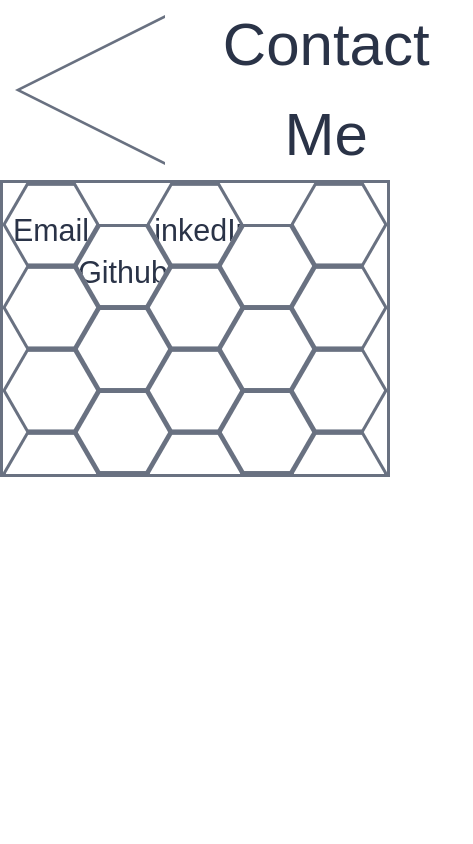
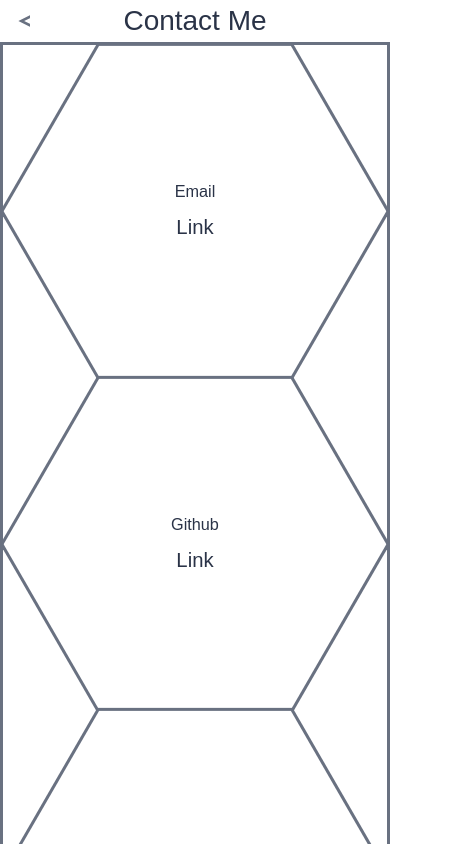
Before and after one commit to horizon-ab/bs-portfolio-v4, a Next.js app: page /contact in a window 390 px wide. Shown: the top 844 px of the page, 473 px wide, since content can reach past the window. Built offline with nearby package versions, Linux system fonts and the light colour scheme; a web font is replaced by a local one.

Commit message:
a bit more mobile friendly

```diff
--- a/app/globals.css
+++ b/app/globals.css
@@ -208,11 +208,11 @@ body:has(.hexagon-page) .rain-wrapper {
 }
 
 .rain-text-catch {
-  font-size: 96px;
+  font-size: clamp(2.25rem, 7vw, 6rem);
 }
 
 .rain-text-site {
-  font-size: 32px;
+  font-size: clamp(2rem, 5vw, 3.75rem);
 }
 
 .ground-cover {
@@ -267,10 +267,16 @@ body:has(.hexagon-page) .rain-wrapper {
   display: flex;
   align-items: center;
   justify-content: center;
-  font-size: 32px;
+  font-size: 10px;
   border-width: 2px;
   border-radius: 50%;
   border-color: var(--water);
+}
+
+@media (min-width: 768px) {
+  .bubble {
+    font-size: 32px;
+  }
 }
 
 /* Hexagons.tsx */
@@ -293,11 +299,17 @@ body:has(.hexagon-page) .rain-wrapper {
   width: calc(100% - (var(--hexagon-thickness) * 2 * 1.1547));
   height: calc(100% - (var(--hexagon-thickness) * 2));
   display: flex;
-  padding: 30px;
+  padding: 12px;
   font-size: 20px;
   justify-content: center;
   clip-path: polygon(25% 0%, 75% 0%, 100% 50%, 75% 100%, 25% 100%, 0% 50%);
   background-color: var(--background);
+}
+
+@media (min-width: 768px) {
+  .hexagon-inside {
+    padding: 30px;
+  }
 }
 
 /* HexagonPage.tsx */
@@ -315,7 +327,7 @@ body:has(.hexagon-page) .rain-wrapper {
 
 .hp-title {
   text-align: center;
-  font-size: 60px;
+  font-size: clamp(1.75rem, 5vw, 3.75rem);
   width: 75cqw;
 }
 
--- a/components/Hexagons.tsx
+++ b/components/Hexagons.tsx
@@ -1,3 +1,6 @@
+'use client'
+
+import { useState, useEffect } from "react"
 import Tidbit from "./Tidbit";
 
 interface HexagonStyles extends React.CSSProperties {
@@ -16,6 +19,8 @@ export interface JSONContent {
     items: JSONTidbit[];
     rows: number;
     columns: number;
+    mobile_rows: number;
+    mobile_columns: number
 }
 
 export interface JSONTidbit {
@@ -26,9 +31,19 @@ export interface JSONTidbit {
 }
 
 export default function Hexagons({ content }: HexagonProps) {
+    const [isMobile, setIsMobile] = useState(false);
 
-    const num_rows = content.rows;
-    const num_columns = content.columns;
+    useEffect(() => {
+        const mql = window.matchMedia("(max-width: 768px)");
+        setIsMobile(mql.matches);
+
+        const onChange = (e: MediaQueryListEvent) => setIsMobile(e.matches);
+        mql.addEventListener("change", onChange);
+        return () => mql.removeEventListener("change", onChange);
+    }, []);
+
+    const num_rows = isMobile ? content.mobile_rows : content.rows;
+    const num_columns = isMobile ? content.mobile_columns : content.columns;
 
     const total_width = (3 * num_columns + 1) / 2;
     const hex_width_fraction = 2 / total_width;
@@ -38,7 +53,7 @@ export default function Hexagons({ content }: HexagonProps) {
     return (
         <div className="w-full border-[3px] border-[var(--water)]">
             <div
-                style={{ containerType: 'inline-size', aspectRatio: grid_aspect_ratio }}
+                style={{ containerType: 'inline-size', aspectRatio: grid_aspect_ratio, '--num-hexagon-columns': num_columns } as React.CSSProperties}
                 className="relative w-full overflow-hidden"
             >
             {[...Array((num_rows + 1) * num_columns)].map((_, index) => {
--- a/components/Tidbit.tsx
+++ b/components/Tidbit.tsx
@@ -2,12 +2,12 @@ import Link from "next/link";
 
 export default function Tidbit({ name, date, description, link }: {name: string, date: string, description: string, link: string}) {
     return (
-        <div className="flex flex-col gap-5 p-10 justify-center">
+        <div className="flex flex-col gap-2 sm:gap-5 p-2 sm:p-10 justify-center">
             <div className="flex flex-col gap-1">
-                {name ? <div className="text-center text-3xl">{name}</div> : null}
-                {date ? <div className="text-center text-sm">{date}</div> : null}
+                {name ? <div className="text-center text-base sm:text-2xl md:text-3xl">{name}</div> : null}
+                {date ? <div className="text-center text-xs sm:text-sm">{date}</div> : null}
             </div>
-            {description ? <div className="text-base">{description}</div> : null}
+            {description ? <div className="text-xs sm:text-sm md:text-base">{description}</div> : null}
             {link ? <Link href={link} target="_blank" rel="noopener noreferrer" className="text-center">Link</Link> : null}
         </div>
     );
--- a/content/contact.json
+++ b/content/contact.json
@@ -15,6 +15,8 @@
         }
     ],
     "rows" : 3,
-    "columns" : 5
+    "columns" : 5,
+    "mobile_rows": 15,
+    "mobile_columns": 1
 
 }
--- a/content/fun.json
+++ b/content/fun.json
@@ -15,11 +15,6 @@
             "description" : "I've also been trying out popping and locking. Hopefully I can stick to them in the future."
         },
         {},
-        {},
-        {},
-        {},
-        {},
-        {},
         {
             "name" : "Drawing"
         },
@@ -32,11 +27,6 @@
         {
             "description" : "When I get good enough I plan to add some doodles to this website, so stay tuned..."
         },
-        {},
-        {},
-        {},
-        {},
-        {},
         {},
         {
             "name" : "Lyrics"
@@ -52,6 +42,8 @@
         }
     ],
     "rows" : 7,
-    "columns" : 5
+    "columns" : 5,
+    "mobile_rows" : 35,
+    "mobile_columns" : 1
 
 }
--- a/content/projects.json
+++ b/content/projects.json
@@ -9,6 +9,8 @@
         }
     ],
     "rows" : 3,
-    "columns" : 5
+    "columns" : 5,
+    "mobile_rows" : 15,
+    "mobile_columns" : 1
 
 }
--- a/content/work.json
+++ b/content/work.json
@@ -13,6 +13,8 @@
         }
     ],
     "rows" : 3,
-    "columns" : 5
+    "columns" : 5,
+    "mobile_rows" : 15,
+    "mobile_columns" : 1
 
 }
```
